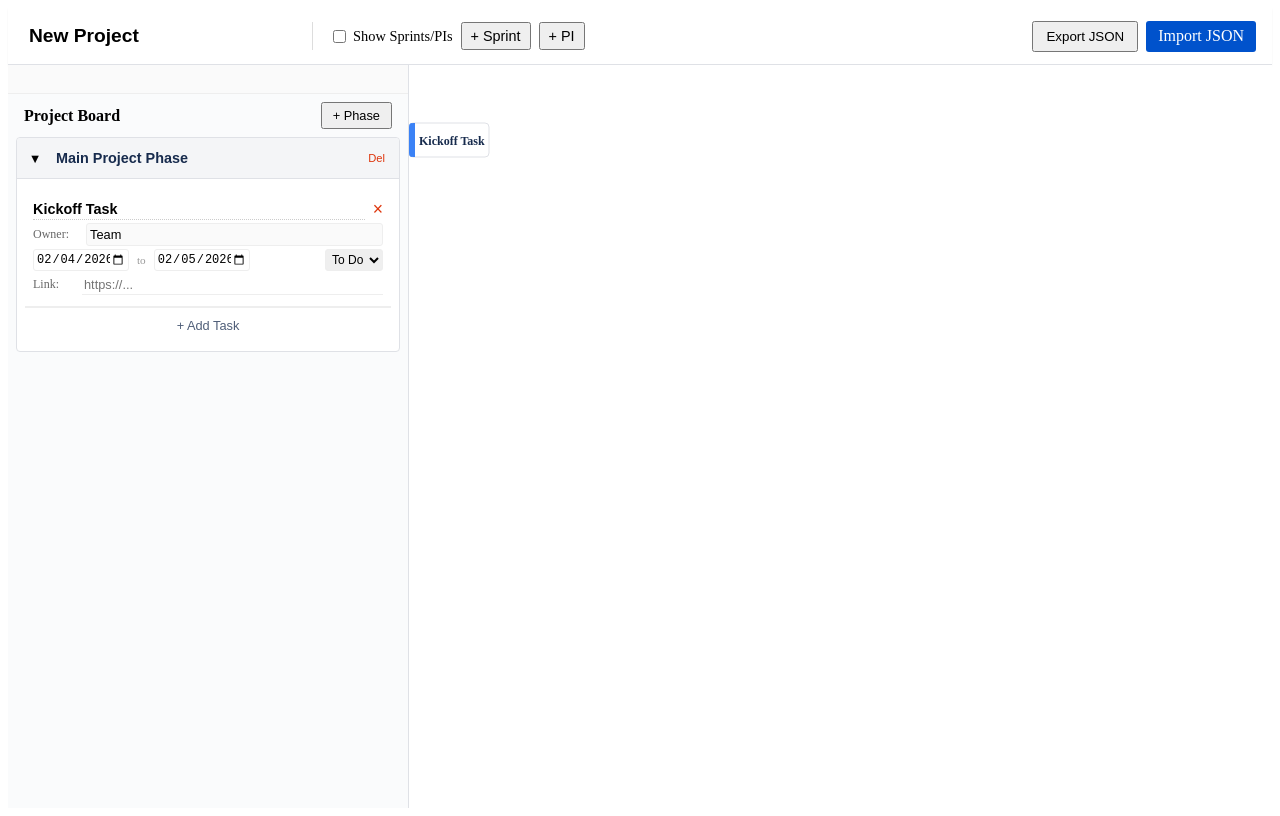
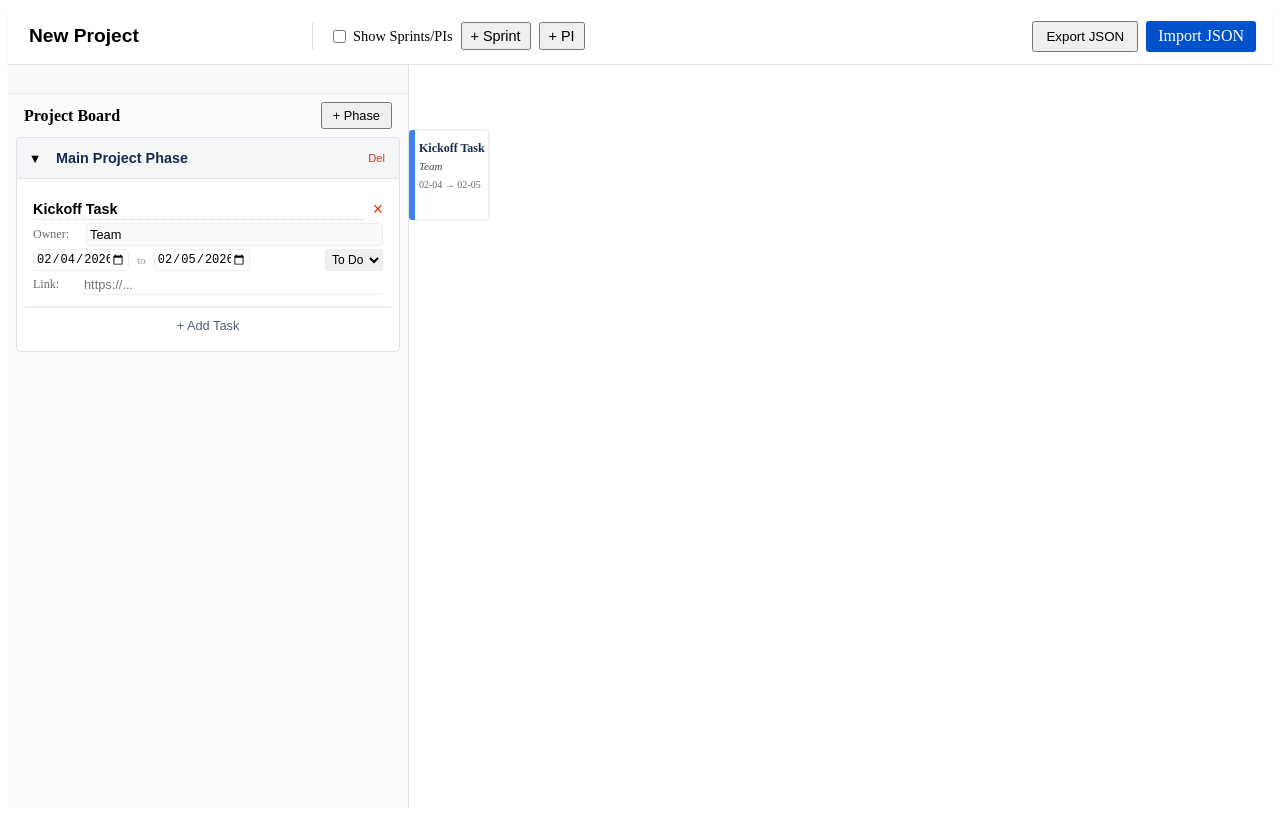
Before and after one commit to ssinha102/gantt_chart, a React (Vite) app: page / in a window 1280 px wide. Built offline with nearby package versions, Linux system fonts and the light colour scheme.

Commit message:
Update Timeline.tsx

```diff
--- a/src/components/Timeline/Timeline.tsx
+++ b/src/components/Timeline/Timeline.tsx
@@ -5,12 +5,12 @@ import { addDays, diffDays, getTodayStr } from '../../utils/dateUtils';
 const CELL_WIDTH = 40;
 const HEADER_HEIGHT = 10;
 const TIMEBOX_HEIGHT = 30;
-const RESIZE_HANDLE_WIDTH = 5; // Reduced from 10 to make "Move" easier to grab
+const RESIZE_HANDLE_WIDTH = 5;
 
-// LAYOUT CONSTANTS
+// LAYOUT CONSTANTS (UPDATED)
 const GRID_ROW_HEADER_H = 40;
-const GRID_TASK_H = 50;       // COMPACT MODE
-const GRID_ROW_FOOTER_H = 30;
+const GRID_TASK_H = 120;      // INCREASED: Matches Grid Editor Height
+const GRID_ROW_FOOTER_H = 36; // Matches Grid Footer
 
 export const Timeline: React.FC = () => {
   const { doc, updateTask, reorderTask } = useStore();
@@ -19,7 +19,6 @@ export const Timeline: React.FC = () => {
   const topOffset = showTimeboxes ? TIMEBOX_HEIGHT : 0;
 
   const [dragState, setDragState] = useState<{ id: string; mode: 'move' | 'resize-left' | 'resize-right' } | null>(null);
-  // Hover state for expansion
   const [hoveredId, setHoveredId] = useState<string | null>(null);
 
   const svgRef = useRef<SVGSVGElement>(null);
@@ -47,7 +46,7 @@ export const Timeline: React.FC = () => {
     }
 
     const height = currentY - rowY;
-    currentY += 4; // Margin
+    currentY += 10; // Margin
 
     return { rowId: row.id, y: rowY, height, tasks: taskLayouts, isCollapsed };
   });
@@ -71,7 +70,6 @@ export const Timeline: React.FC = () => {
     const clickX = e.clientX - rect.left;
     let mode: 'move' | 'resize-left' | 'resize-right' = 'move';
 
-    // Adjusted logic to ensure move is prioritized on very small tasks
     if (clickX < RESIZE_HANDLE_WIDTH) mode = 'resize-left';
     else if (clickX > widthPx - RESIZE_HANDLE_WIDTH) mode = 'resize-right';
 
@@ -101,7 +99,7 @@ export const Timeline: React.FC = () => {
       const relativeY = e.clientY - svgRect.top - HEADER_HEIGHT - topOffset;
       const targetRow = rowLayouts.find(r => relativeY >= r.y && relativeY < (r.y + r.height));
 
-      if (targetRow && !targetRow.isCollapsed) { // Cannot drop into collapsed row easily
+      if (targetRow && !targetRow.isCollapsed) {
         const internalY = relativeY - targetRow.y - GRID_ROW_HEADER_H;
         const rawIndex = Math.floor(internalY / GRID_TASK_H);
         const currentTasksInRow = doc.tasks.filter(t => t.rowId === targetRow.rowId);
@@ -130,6 +128,7 @@ export const Timeline: React.FC = () => {
   return (
     <div id="timeline-container" style={{ overflow: 'auto', flex: 1, position: 'relative' }}>
       <svg ref={svgRef} width={width} height={height} style={{ display: 'block' }}>
+        {/* Timeboxes */}
         {showTimeboxes && doc.timeboxes && doc.timeboxes.map(tb => {
            const startOffset = diffDays(tb.start, startDate);
            const duration = diffDays(tb.end, tb.start) + 1;
@@ -176,12 +175,15 @@ export const Timeline: React.FC = () => {
               const isHovered = hoveredId === task.id;
               const isDragging = dragState?.id === task.id;
 
-              const cardHeight = isHovered && !isDragging ? 100 : 34;
+              // Bubble Size:
+              // Standard: 90px (Fits nicely in 120px track with padding)
+              const bubbleHeight = 90;
+              // Hover Popover: 120px (Slightly larger to show link info clearly)
+              const displayHeight = isHovered && !isDragging ? 110 : bubbleHeight;
 
-              const y = HEADER_HEIGHT + tLayout.y + ((GRID_TASK_H - 34) / 2); // Center the compact bar
+              const y = HEADER_HEIGHT + tLayout.y + ((GRID_TASK_H - bubbleHeight) / 2);
 
-              // Status Color for side bar
-              let statusColor = "#3b82f6"; // Default Blue
+              let statusColor = "#3b82f6";
               if (task.status === 'done') statusColor = "#36b37e";
               if (task.status === 'blocked') statusColor = "#ff5630";
               if (task.status === 'in-progress') statusColor = "#ffab00";
@@ -199,10 +201,10 @@ export const Timeline: React.FC = () => {
                   onMouseEnter={() => setHoveredId(task.id)}
                   onMouseLeave={() => setHoveredId(null)}
                 >
-                  {/* Card Background (White with Shadow) */}
+                  {/* Card Background */}
                   <rect
                     width={w}
-                    height={cardHeight}
+                    height={displayHeight}
                     rx={4}
                     fill="white"
                     stroke="#dfe1e6"
@@ -210,25 +212,18 @@ export const Timeline: React.FC = () => {
                     filter={isHovered ? "drop-shadow(0px 4px 8px rgba(0,0,0,0.15))" : ""}
                   />
 
-                  {/* Status Bar (Left edge) */}
-                  <rect
-                    x={0} y={0}
-                    width={6} height={cardHeight}
-                    rx={4}
-                    fill={statusColor}
-                  />
-                  <rect x={4} y={0} width={2} height={cardHeight} fill={statusColor} />
+                  {/* Status Bar */}
+                  <rect x={0} y={0} width={6} height={displayHeight} rx={4} fill={statusColor} />
+                  <rect x={4} y={0} width={2} height={displayHeight} fill={statusColor} />
 
                   {/* Content Container */}
-                  <svg x={10} y={0} width={w - 12} height={cardHeight}>
-                     {/* Title (Always visible) */}
+                  <svg x={10} y={0} width={w - 12} height={displayHeight}>
                      <text x={0} y={22} fontSize="12" fontWeight="bold" fill="#172b4d" style={{ userSelect: 'none' }}>
                        {task.name}
                      </text>
 
-                     {/* Expanded Details (Only on Hover) */}
-                     {isHovered && !isDragging && (
-                       <g opacity={1} style={{ transition: 'opacity 0.2s' }}>
+                     {/* Regular View */}
+                     <g opacity={1}>
                        {task.owner && (
                          <text x={0} y={40} fontSize="11" fontStyle="italic" fill="#444" style={{ userSelect: 'none' }}>
                            {task.owner}
@@ -243,12 +238,11 @@ export const Timeline: React.FC = () => {
                          </text>
                        )}
                      </g>
-                     )}
                   </svg>
 
-                  {/* Resize Handles (Invisible, but now narrower) */}
-                  <rect x={0} y={0} width={RESIZE_HANDLE_WIDTH} height={cardHeight} fill="transparent" style={{ cursor: 'ew-resize' }} />
-                  <rect x={w - RESIZE_HANDLE_WIDTH} y={0} width={RESIZE_HANDLE_WIDTH} height={cardHeight} fill="transparent" style={{ cursor: 'ew-resize' }} />
+                  {/* Handles */}
+                  <rect x={0} y={0} width={RESIZE_HANDLE_WIDTH} height={displayHeight} fill="transparent" style={{ cursor: 'ew-resize' }} />
+                  <rect x={w - RESIZE_HANDLE_WIDTH} y={0} width={RESIZE_HANDLE_WIDTH} height={displayHeight} fill="transparent" style={{ cursor: 'ew-resize' }} />
                 </g>
               );
             })}
```
Lines whose indentation alone changed are shown as unchanged.
